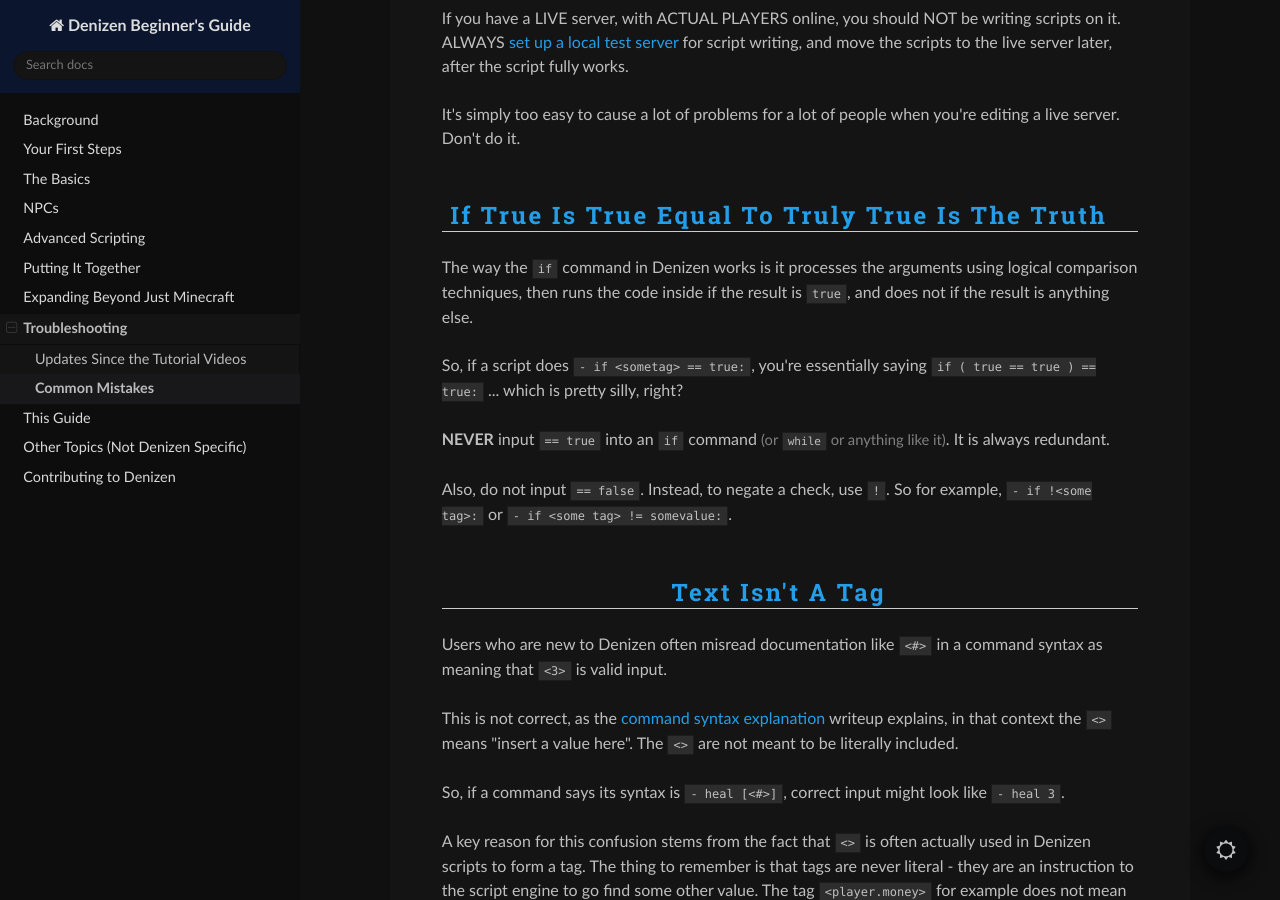
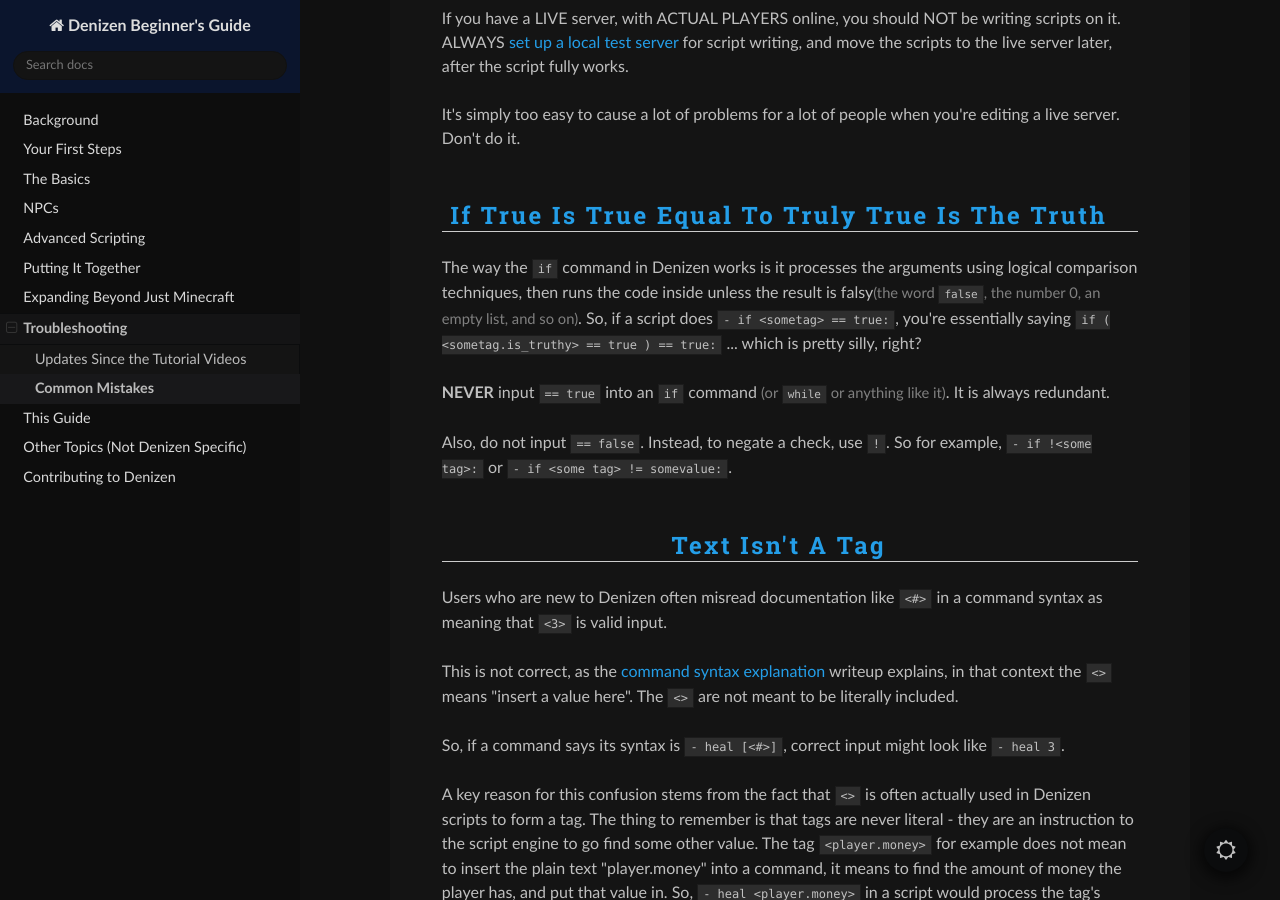
Before and after one commit to DenizenScript/Denizen-Beginners-Guide, a Sphinx documentation site: the page built from source/guides/troubleshooting/common-mistakes.md, in a window 1280 px wide and 900 px high, scrolled down 11869 px. Built offline with Sphinx 7.4.7 and the Read the Docs theme 3.1.0, drawn with Linux system fonts in a browser that asks for light colours.

Commit message:
true is truthy is true
change guide to reflect `if`'s actual modern behavior

```diff
--- a/source/guides/troubleshooting/common-mistakes.md
+++ b/source/guides/troubleshooting/common-mistakes.md
@@ -300,9 +300,8 @@ It's simply too easy to cause a lot of problems for a lot of people when you're
 
 ### If True Is True Equal To Truly True Is The Truth
 
-The way the `if` command in Denizen works is it processes the arguments using logical comparison techniques, then runs the code inside if the result is `true`, and does not if the result is anything else.
-
-So, if a script does `- if <sometag> == true:`, you're essentially saying `if ( true == true ) == true:` ... which is pretty silly, right?
+The way the `if` command in Denizen works is it processes the arguments using logical comparison techniques, then runs the code inside unless the result is falsy<span class="parens">(the word `false`, the number 0, an empty list, and so on)</span>.
+So, if a script does `- if <sometag> == true:`, you're essentially saying `if ( <sometag.is_truthy> == true ) == true:` ... which is pretty silly, right?
 
 **NEVER** input `== true` into an `if` command <span class="parens">(or `while` or anything like it)</span>. It is always redundant.
 
```
